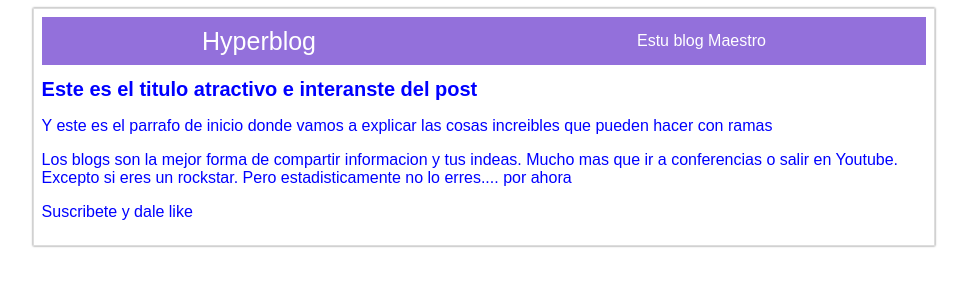
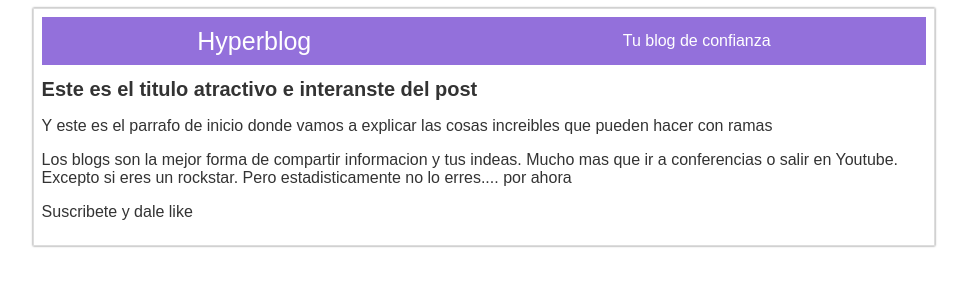
Before and after one commit to pcabreram1234/hyperblog, a website: page index.html in a window 1280 px wide. Shown: the whole page, without its empty margins (156-1123 px from the left). Drawn offline with Linux system fonts and the light colour scheme.

Commit message:
Cambie el color las fuentes del texto

```diff
--- a/css/style.css
+++ b/css/style.css
@@ -1,7 +1,7 @@
 body {
   text-align: center;
   font-family: Arial;
-  color: blue;
+  color: #333;
   font-size: 16px;
 }
 
--- a/index.html
+++ b/index.html
@@ -11,7 +11,7 @@
     <div id="container">
       <div id="cabecera">
         <span>Hyperblog</span>
-        <p>Estu blog Maestro</p>
+        <p>Tu blog de confianza</p>
       </div>
       <div id="post">
         <h1>Este es el titulo atractivo e interanste del post</h1>
```
